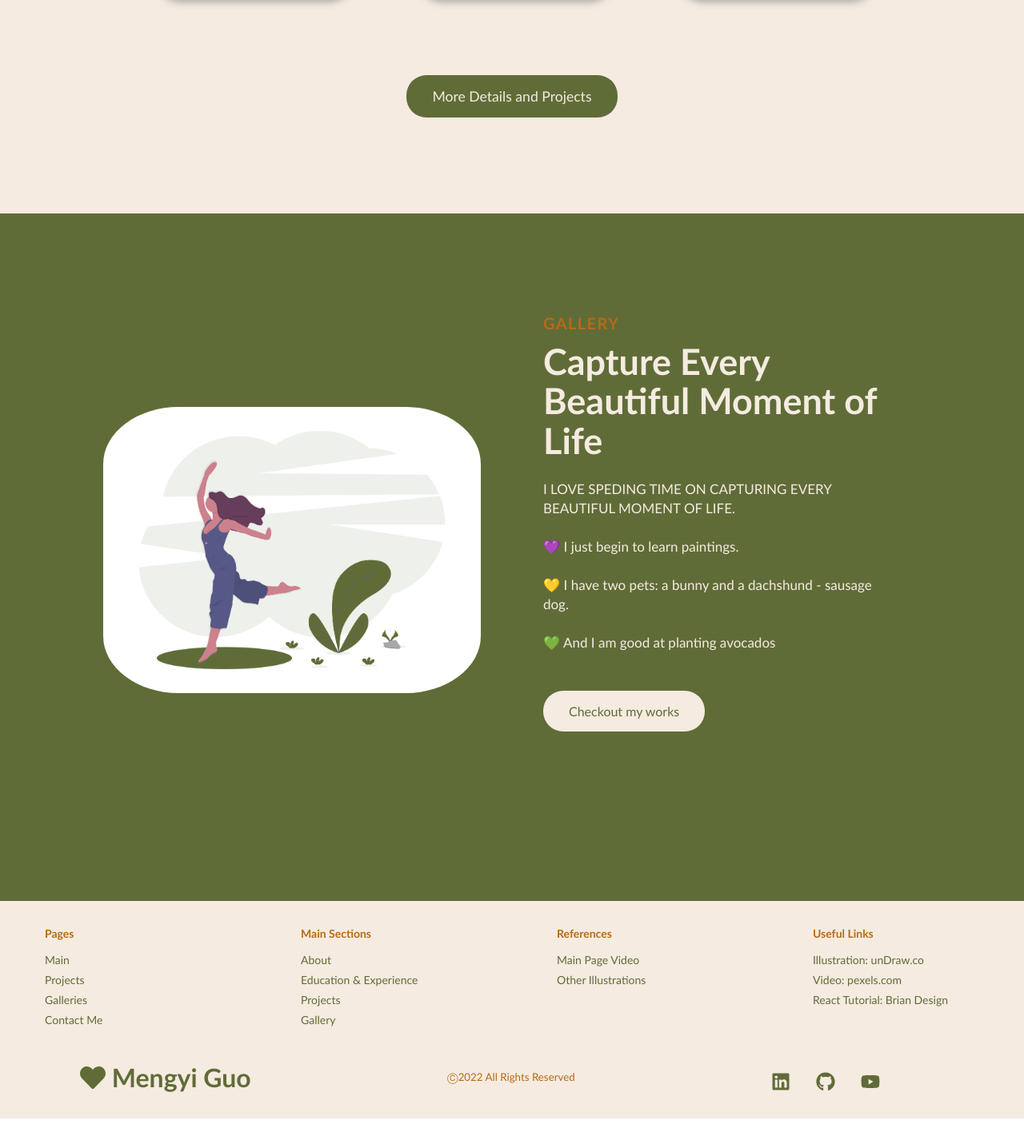
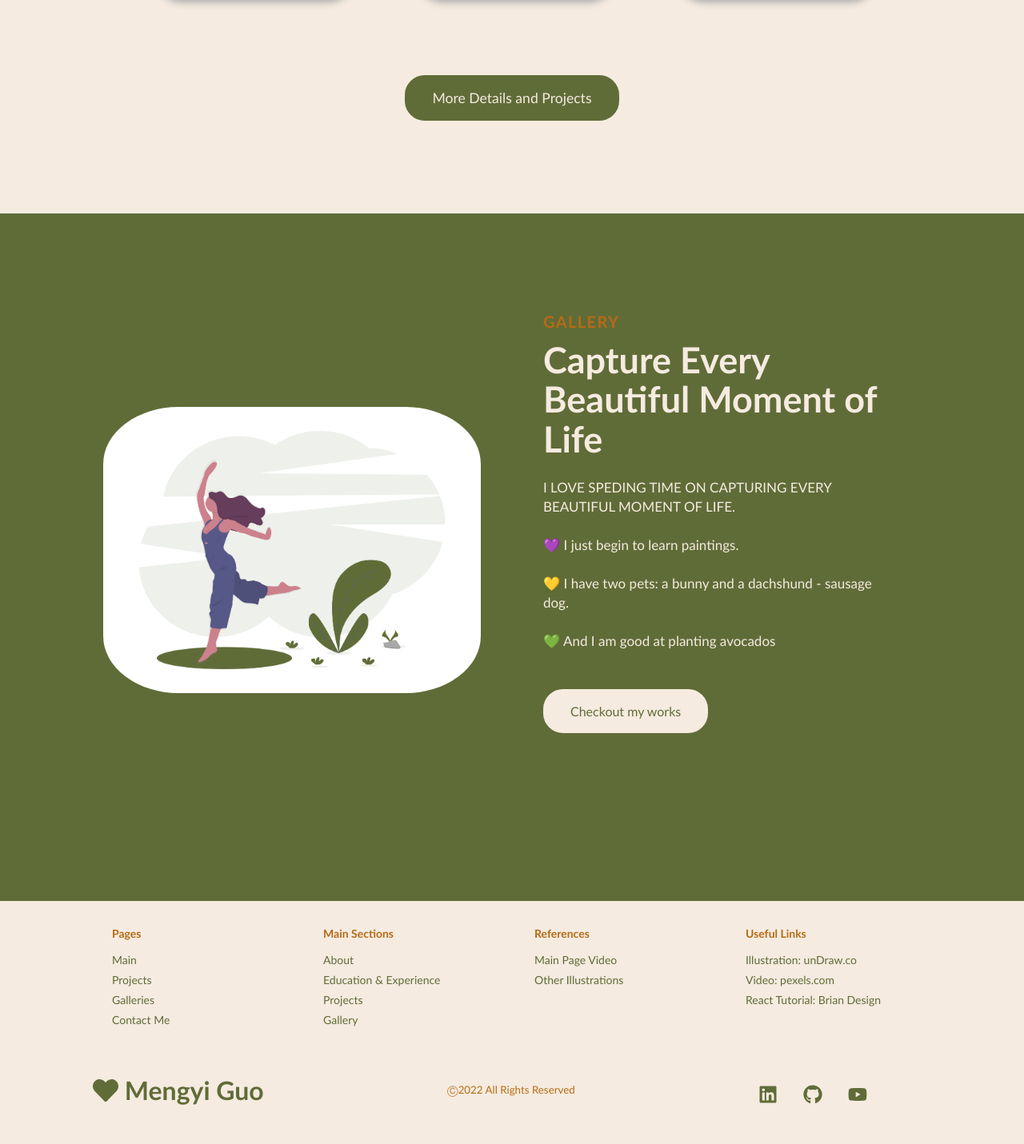
Before and after one commit to MengyiG/react-deploy, a React (Create React App) app: page / in a window 1280 px wide. Shown: the part 3053-4484 px from the top of the page at 80% size. Before the commit the page ends 4452 px from the top, so only its background shows below. Built offline with nearby package versions, Linux system fonts and the light colour scheme; a web font is replaced by a local one.

Commit message:
footer and button style update

```diff
--- a/src/components/Footer/FooterElements.js
+++ b/src/components/Footer/FooterElements.js
@@ -19,7 +19,7 @@ export const FooterWrap = styled.div`
 export const FooterLinksWrapper = styled.div`
   display: flex;
   justify-content: space-between;
-  gap: 5rem;
+  gap: 1.5rem;
 
   @media screen and (max-width: 820px) {
     padding-top: 32px;
@@ -78,6 +78,7 @@ export const SocialMedia = styled.section`
   max-width: 1000px;
   width: 100%;
   margin-left: -5rem;
+  padding: 1rem;
 `;
 
 export const SocialMediaWrap = styled.div`
--- a/src/components/GalleriesPage/GalleriesPageElements.js
+++ b/src/components/GalleriesPage/GalleriesPageElements.js
@@ -7,7 +7,7 @@ export const GalleriesContainer = styled.div`
   align-items: center;
   position: relative;
   z-index: 1;
-  height: 800px;
+  height: auto;
   width: 100%;
   overflow: scroll;
   background: var(--primary-color);
--- a/src/components/Gallery/GalleryElements.js
+++ b/src/components/Gallery/GalleryElements.js
@@ -111,9 +111,13 @@ export const GalleryButton = styled(Link)`
   background-color: var(--background-color);
   padding: 1rem 2rem;
   border-radius: 25px;
+  transition: all 0.3s ease-in-out;
+  border: 2px solid var(--background-color);
 
   &:hover {
-    transition: 0.3s ease-out;
-    text-decoration: underline;
+    transition: all 0.3s ease-in-out;
+    background-color: var(--primary-color);
+    color: var(--text-color);
+    border: 2px solid var(--background-color);
   }
 `;
--- a/src/components/Projects/ProjectsElements.js
+++ b/src/components/Projects/ProjectsElements.js
@@ -103,8 +103,13 @@ export const ProjectsLink = styled(LinkR)`
   background-color: var(--primary-color);
   padding: 1rem 2rem;
   border-radius: 25px;
+  border: 2px solid var(--primary-color);
+  transition: all 0.3s ease-in-out;
 
   &:hover {
-    text-decoration: underline;
+    color: var(--primary-color);
+    background-color: var(--background-color);
+    border: 2px solid var(--primary-color);
+    transition: all 0.3s ease-in-out;
   }
 `;
```
